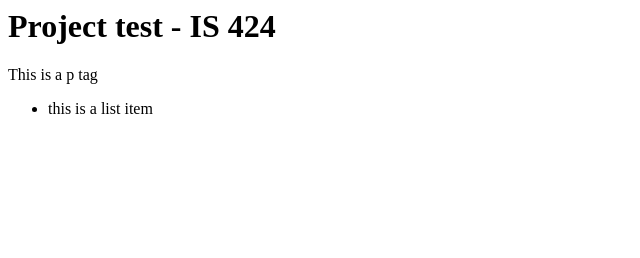
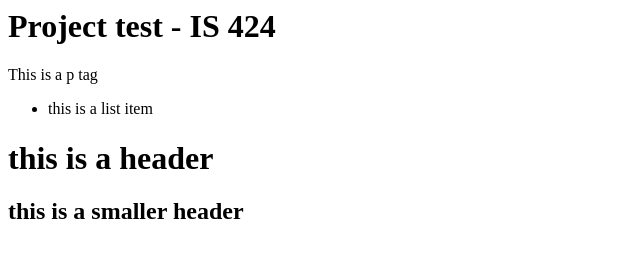
Before and after one commit to JBRinghand2001/Jacob, a plain HTML site: page index.html in a window 1280 px wide. Shown: the whole page, without its empty margins (0-640 px from the left). Drawn offline with Linux system fonts and the light colour scheme.

Commit message:
Added new header tags

```diff
--- a/index.html
+++ b/index.html
@@ -11,5 +11,7 @@
     <ul>
         <li>this is a list item</li>
     </ul>
+    <h1>this is a header</h1>
+    <h2>this is a smaller header</h2>
 </body>
 </html>
```
